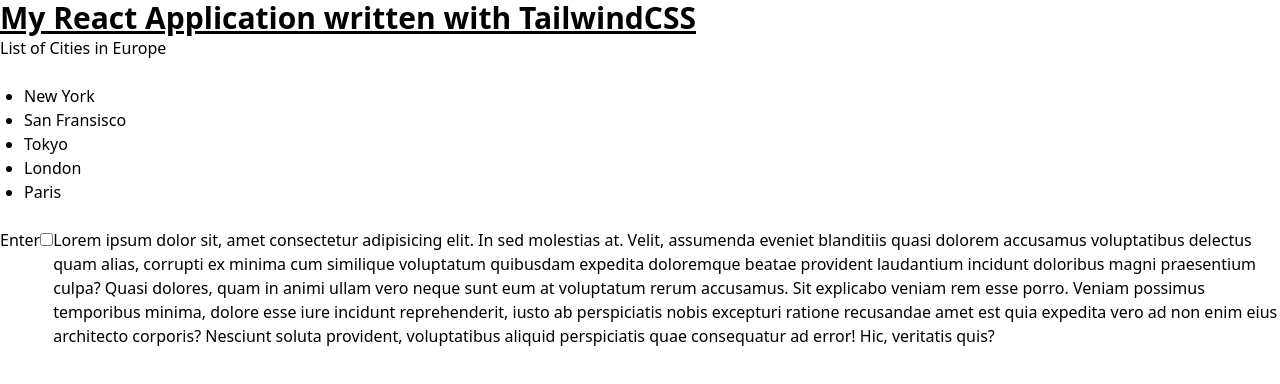
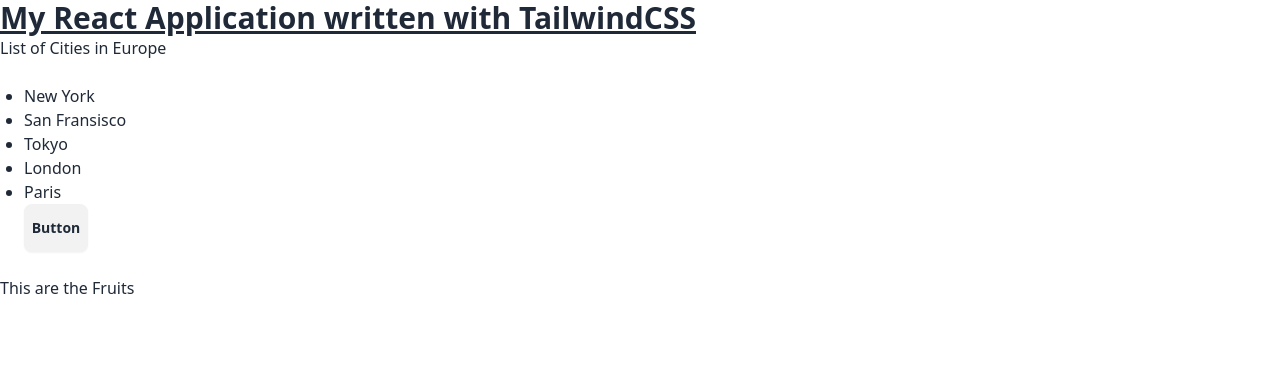
Before and after one commit to Deankinyua/react-Tailwind, a React (Vite) app: page / in a window 1280 px wide. Shown: the top 384 px of the page. Built offline with nearby package versions, Linux system fonts and the light colour scheme.

Commit message:
added DaisyUI

```diff
--- a/package.json
+++ b/package.json
@@ -20,6 +20,7 @@
     "@typescript-eslint/parser": "^7.0.2",
     "@vitejs/plugin-react": "^4.2.1",
     "autoprefixer": "^10.4.19",
+    "daisyui": "^4.12.2",
     "eslint": "^8.56.0",
     "eslint-plugin-react-hooks": "^4.6.0",
     "eslint-plugin-react-refresh": "^0.4.5",
--- a/src/App.tsx
+++ b/src/App.tsx
@@ -1,7 +1,8 @@
+// import Checkbox from "./components/Checkbox";
+// import Challenge from "./components/challenge";
 import "./App.css";
-import Checkbox from "./components/Checkbox";
+import Alert from "./components/Alert";
 import ListGroup from "./components/ListGroup";
-// import Challenge from "./components/challenge";
 
 function App() {
   const items = ["New York", "San Fransisco", "Tokyo", "London", "Paris"];
@@ -20,7 +21,9 @@ function App() {
         onSelectItem={handleSelectItem}
       ></ListGroup>
 
-      <Checkbox></Checkbox>
+      <Alert>Fruits</Alert>
+
+      {/* <Checkbox></Checkbox> */}
       {/* <Challenge /> */}
     </>
   );
--- /dev/null
+++ b/src/components/Alert.tsx
@@ -0,0 +1,15 @@
+import { ReactNode } from "react";
+
+type Props = {
+  children: ReactNode;
+};
+
+const Alert = ({ children }: Props) => {
+  return (
+    <>
+      <div>This are the {children}</div>
+    </>
+  );
+};
+
+export default Alert;
--- a/src/components/ListGroup.tsx
+++ b/src/components/ListGroup.tsx
@@ -8,7 +8,7 @@ type Props = {
 
 const ListGroup = ({ items, heading, onSelectItem }: Props) => {
   // items = [];
-  const [selectedIndex, setSelectedINdex] = useState(-1);
+  const [selectedIndex, setSelectedIndex] = useState(-1);
 
   return (
     <>
@@ -20,7 +20,7 @@ const ListGroup = ({ items, heading, onSelectItem }: Props) => {
             <li
               key={item}
               onClick={() => {
-                setSelectedINdex(index);
+                setSelectedIndex(index);
                 onSelectItem(item);
               }}
               className={
@@ -31,6 +31,7 @@ const ListGroup = ({ items, heading, onSelectItem }: Props) => {
             </li>
           ))}
         </ul>
+        <button className="btn w-16">Button</button>
       </div>
     </>
   );
--- a/tailwind.config.js
+++ b/tailwind.config.js
@@ -10,5 +10,6 @@ export default {
       // },
     },
   },
-  plugins: [],
+  // eslint-disable-next-line no-undef
+  plugins: [require("daisyui")],
 };
```
Also changed, not shown: 2 other files (tests, documents, lock files or other folders).
